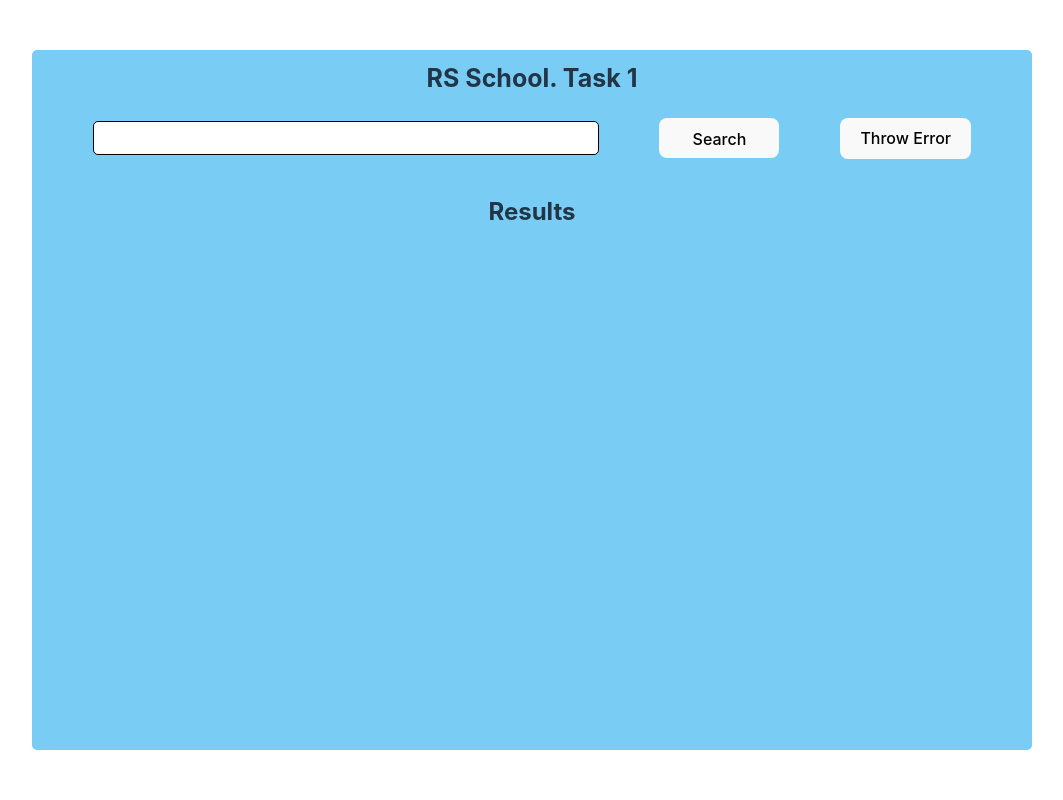
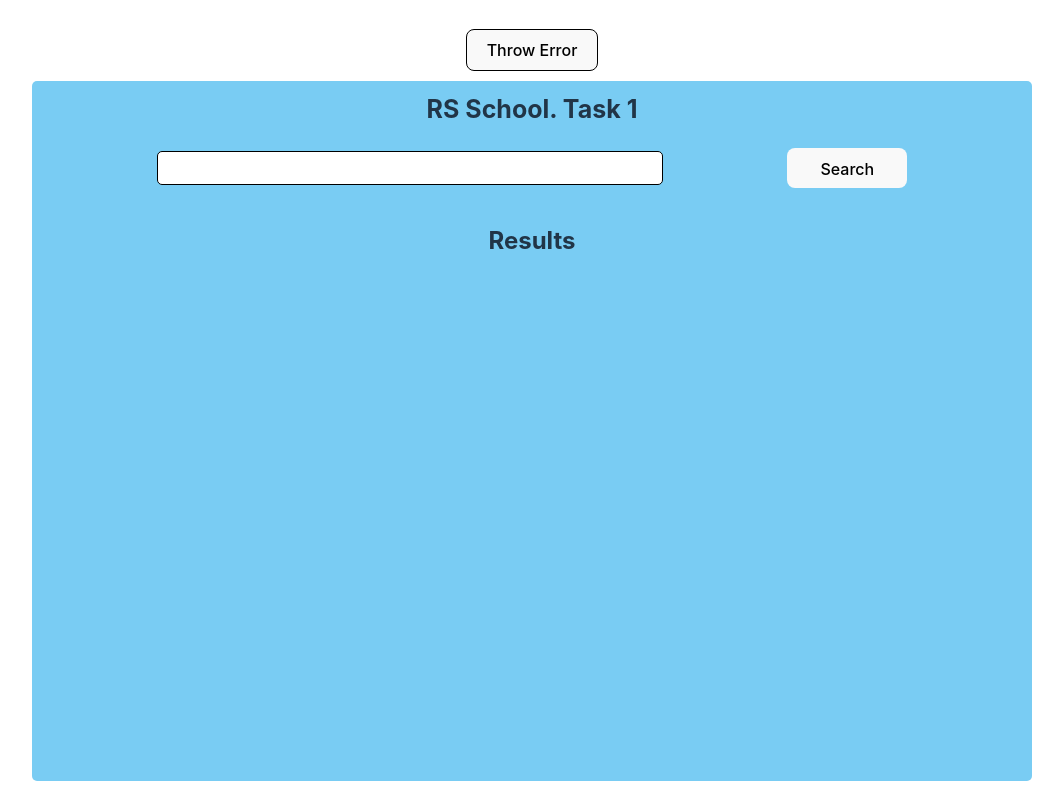
Before and after one commit to EvgenOzr/RS_School, a React (Vite) app: page / in a window 1280 px wide. Shown: the whole page, without its empty margins (108-1171 px from the left). Built offline with nearby package versions, Linux system fonts and the light colour scheme.

Commit message:
add throw error button

```diff
--- a/src/Error-boundary/Error-boundary.css
+++ b/src/Error-boundary/Error-boundary.css
@@ -9,3 +9,9 @@
 .error-indicator .error {
     font-size: 1.7rem;
 }
+
+.error-btn{
+    border: 1px solid black;
+    margin-top: 10px;
+    margin-bottom: 10px;
+}
--- a/src/Error-boundary/Error-boundary.tsx
+++ b/src/Error-boundary/Error-boundary.tsx
@@ -9,13 +9,16 @@ class ErrorBoundary extends Component <PropsWithChildren> {
 	}
 
 	componentDidCatch(error: Error) {
-		console.log(error);
 
 		this.setState({
 			hasError: true,
 			error
 		});
 	}
+
+	onError = () => {
+        this.setState({hasError: true})
+    }
 
 	render() {
 		if(this.state.hasError){
@@ -33,6 +36,7 @@ class ErrorBoundary extends Component <PropsWithChildren> {
 		}
 			return(
 				<div>
+					<button className="error-btn" onClick = {this.onError}>Throw Error</button>
 					{this.props.children}
 				</div>
 			)
--- a/src/Search-panel/Search-panel.tsx
+++ b/src/Search-panel/Search-panel.tsx
@@ -31,17 +31,12 @@ class Search extends Component <MyProps> {
         localStorage.setItem('search', this.state.search)
     }
 
-    onError = () => {
-        // this.error.one = 1;
-    }
-
     render(): React.ReactNode {
         const localSearch = this.state.search;
         return(
             <div className="search">
                 <input className="search-input" onChange = {this.onChangeSearch} value={localSearch}></input>
                 <button className="search-btn" onClick = {this.onClickSearch}>Search</button>
-                <button className="error-btn" onClick = {this.onError}>Throw Error</button>
             </div>
         )
     }
```
